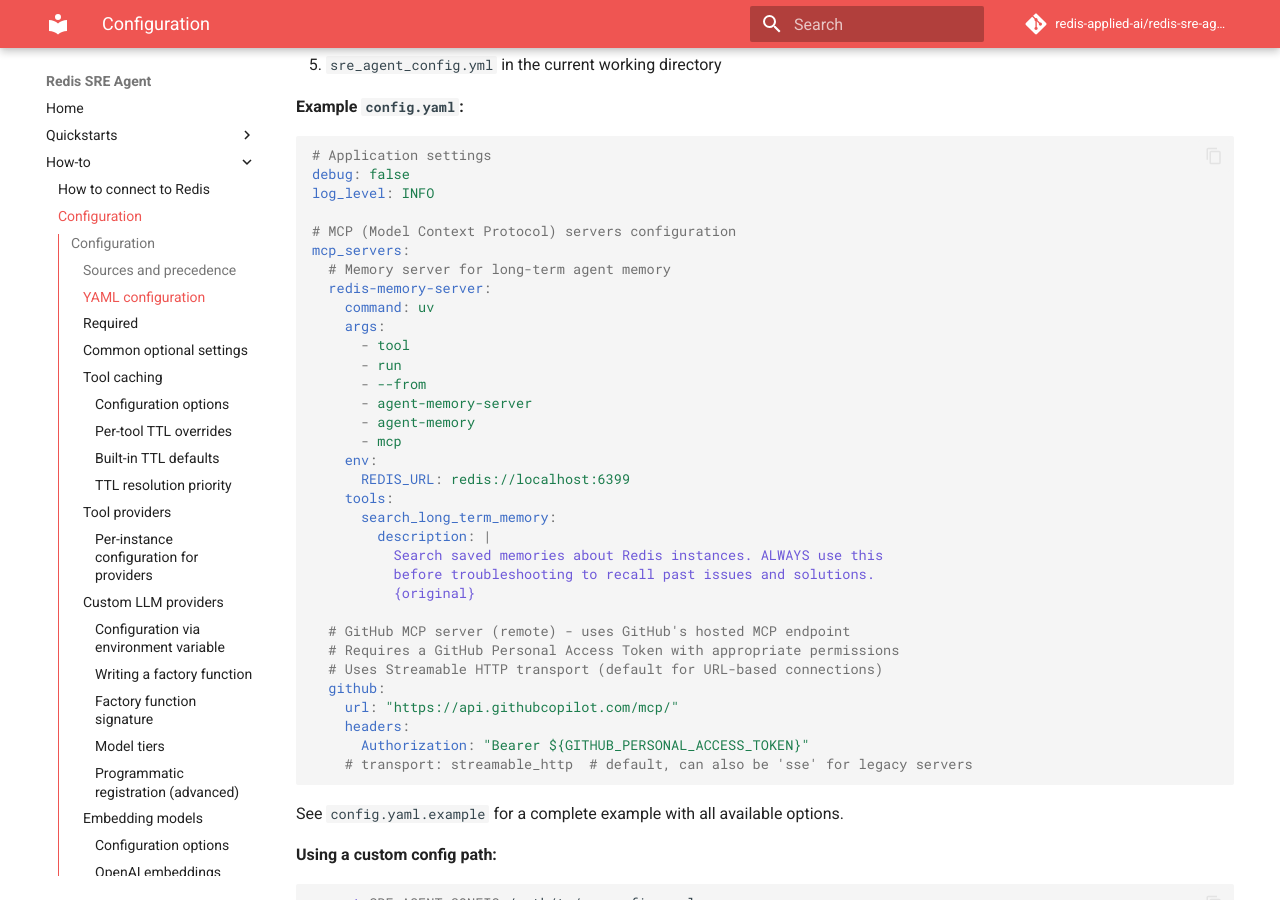
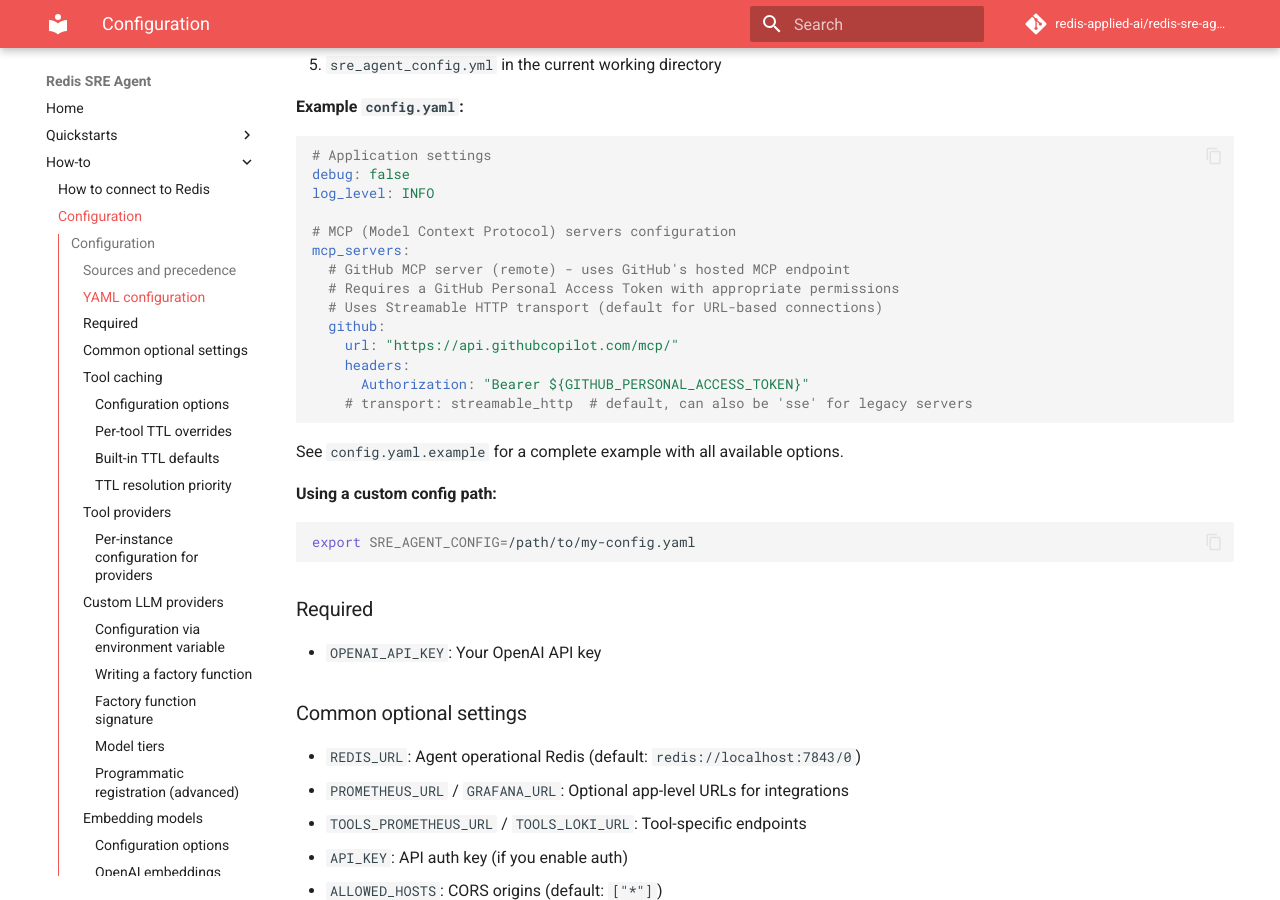
Before and after one commit to redis-applied-ai/redis-sre-agent, an MkDocs documentation site: the page built from docs/how-to/configuration.md, in a window 1280 px wide and 900 px high, scrolled down 1566 px. Built offline with MkDocs 1.6.1 and Material for MkDocs 9.7.7, drawn with Linux system fonts in a browser that asks for light colours; comment, search, counter and statistics services are not loaded.

Commit message:
Stop shipping memory MCP defaults

```diff
--- a/docs/how-to/configuration.md
+++ b/docs/how-to/configuration.md
@@ -54,25 +54,6 @@
 
 # MCP (Model Context Protocol) servers configuration
 mcp_servers:
-  # Memory server for long-term agent memory
-  redis-memory-server:
-    command: uv
-    args:
-      - tool
-      - run
-      - --from
-      - agent-memory-server
-      - agent-memory
-      - mcp
-    env:
-      REDIS_URL: redis://localhost:6399
-    tools:
-      search_long_term_memory:
-        description: |
-          Search saved memories about Redis instances. ALWAYS use this
-          before troubleshooting to recall past issues and solutions.
-          {original}
-
   # GitHub MCP server (remote) - uses GitHub's hosted MCP endpoint
   # Requires a GitHub Personal Access Token with appropriate permissions
   # Uses Streamable HTTP transport (default for URL-based connections)
```
Also changed, not shown: config.airgap.yaml (+2 -53 lines), docs/concepts/core.md (+0 -7 lines), docs/how-to/tool-providers.md (+0 -14 lines), docs/operations/airgap-deployment.md (+3 -4 lines), docs/reference/configuration.md (+1 -1 lines), 3 other files.
